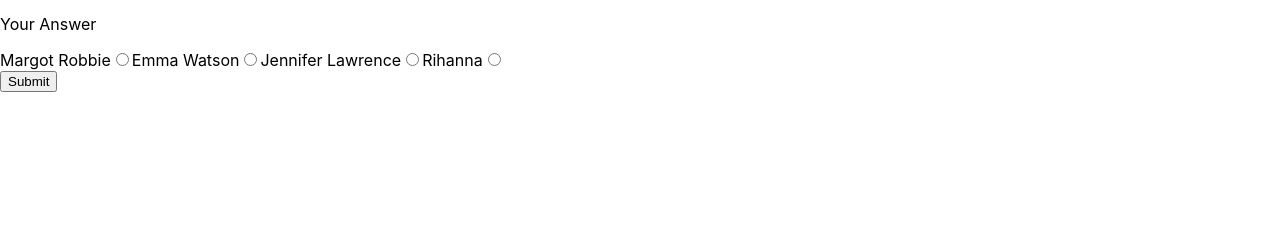
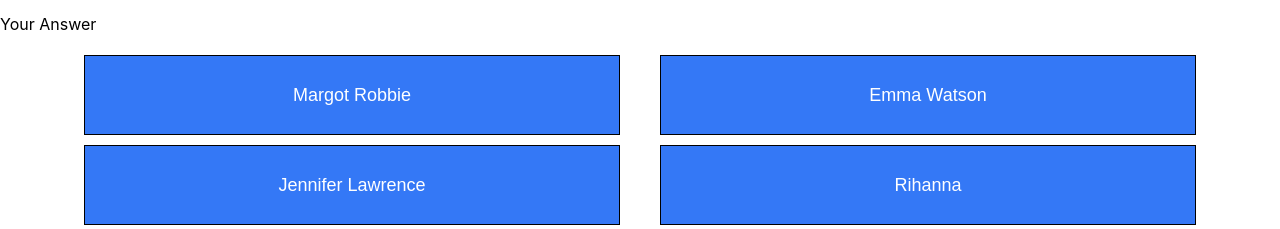
Before and after one commit to alexruhl11/Mooncakev2, a React (Create React App) app in the folder hw2/: page / in a window 1280 px wide. Shown: the part 641-870 px from the top of the page. Before the commit the page ends 800 px from the top, so only its background shows below. Built offline with nearby package versions, Linux system fonts and the light colour scheme.

Commit message:
buttons complete

```diff
--- a/hw2/src/App.css
+++ b/hw2/src/App.css
@@ -63,15 +63,22 @@
 }
 
 .buttons {
-  width: 200px;
+  width: 90%;
   margin: 0 auto;
-  display: inline;
+  display: flex;
+  justify-content: "center";
+  align-items: "center";
 }
 
-.action_btn {
-width: 200px;
-margin: 0 auto;
-display: inline;
+.action_button {
+  background-color: rgb(52, 120, 246);
+  color: white;
+  font-size: large;
+  margin: 5px 20px;
+  display: inline;
+  border: 1px solid black;
+  width: 50%;
+  height: 80px;
 }
 
 @keyframes App-logo-spin {
--- a/hw2/src/Questions.js
+++ b/hw2/src/Questions.js
@@ -42,43 +42,13 @@
       <img className="image" src={question.img} alt="Celebrity" />
       <form>
         <p>Your Answer</p>
-        <div>
-          <label>
-            {question.option1}
-            <input
-              type="radio"
-              id="ans1"
-              name="ans"
-              value={question.option1}
-            />
-          </label>
-          <label>
-            {question.option2}
-            <input
-              type="radio"
-              id="ans2"
-              name="ans"
-              value={question.option2}
-            />
-          </label>
-          <label>
-            {question.option3}
-            <input
-              type="radio"
-              id="ans3"
-              name="ans"
-              value={question.option3}
-            />
-          </label>
-          <label>
-            {question.option4}
-            <input
-              type="radio"
-              id="ans4"
-              name="ans"
-              value={question.option4}
-            />
-          </label>
+        <div className="buttons">
+          <button className="action_button" type="button">{question.option1}</button>
+          <button className="action_button" type="button">{question.option2}</button>
+        </div>
+        <div className="buttons">
+          <button className="action_button" type="button">{question.option3}</button>
+          <button className="action_button" type="button">{question.option4}</button>
         </div>
         <button type="submit">Submit </button>
       </form>
```
